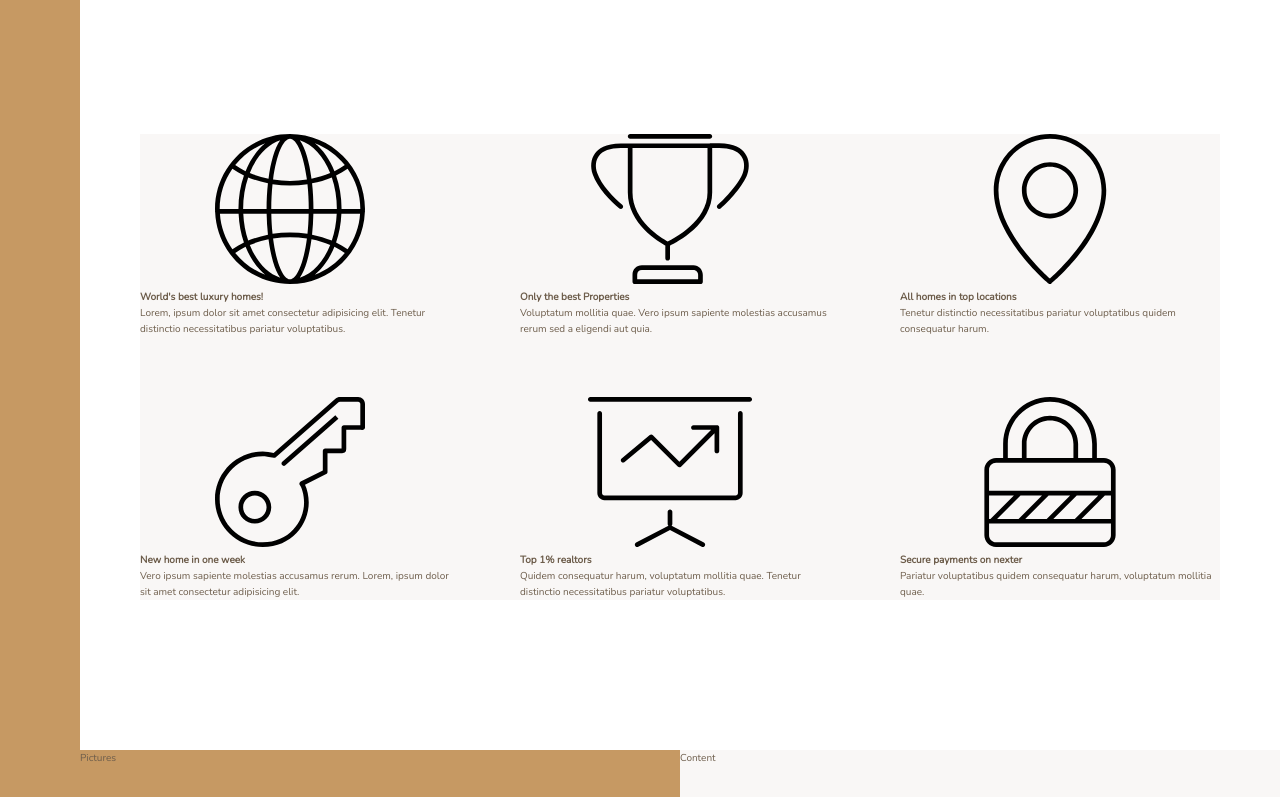
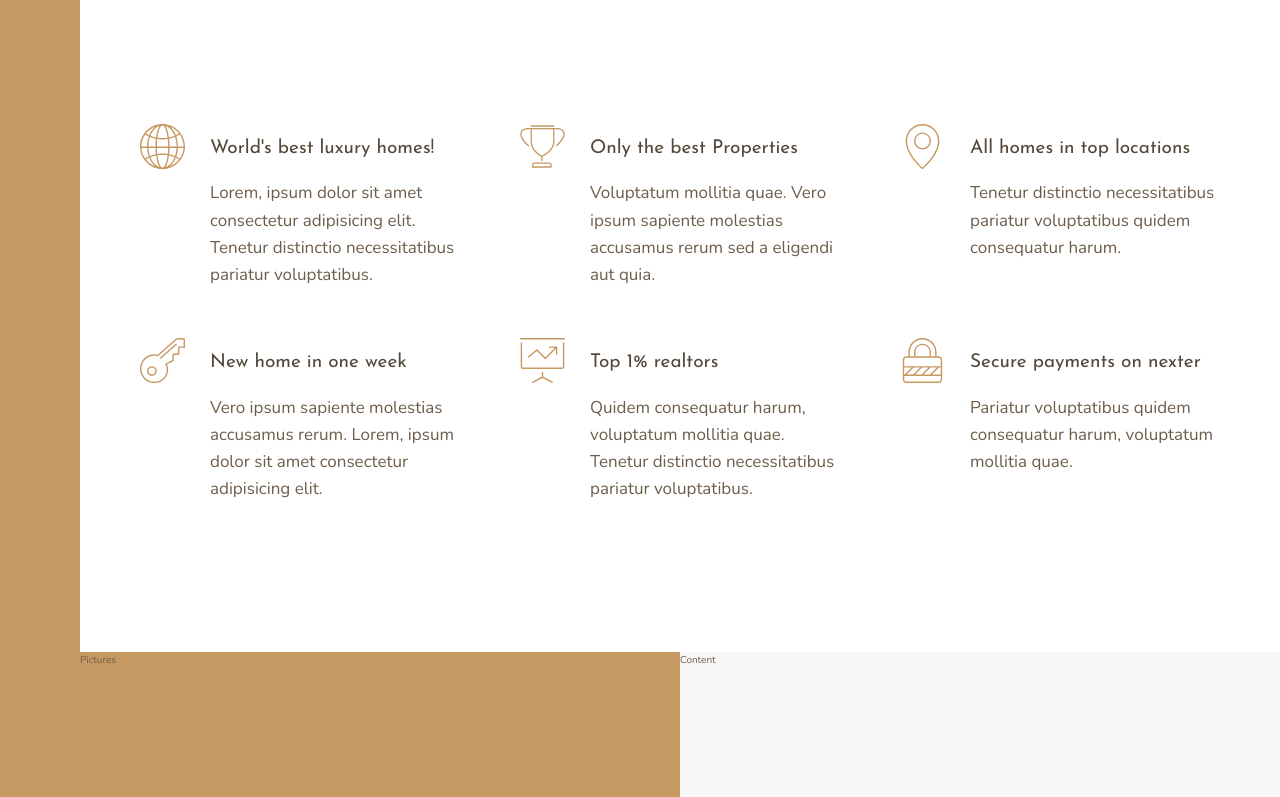
Before and after one commit to Caiko/nexter-course-project, a website: page index.html in a window 1280 px wide. Shown: the part 656-1453 px from the top of the page. Drawn offline with nearby package versions, Linux system fonts and the light colour scheme.

Commit message:
Finished Features

```diff
--- a/index.html
+++ b/index.html
@@ -26,7 +26,7 @@
         <svg class="feature__icon">
           <use xlink:href="img/sprite.svg#icon-global"></use>
         </svg>
-        <h4 class="heading-4">World's best luxury homes!</h4>
+        <h4 class="heading-4 heading-4--dark">World's best luxury homes!</h4>
         <p class="feature__text">
           Lorem, ipsum dolor sit amet consectetur adipisicing elit. Tenetur
           distinctio necessitatibus pariatur voluptatibus.
@@ -36,7 +36,7 @@
         <svg class="feature__icon">
           <use xlink:href="img/sprite.svg#icon-trophy"></use>
         </svg>
-        <h4 class="heading-4">Only the best Properties</h4>
+        <h4 class="heading-4 heading-4--dark">Only the best Properties</h4>
         <p class="feature__text">
           Voluptatum mollitia quae. Vero ipsum sapiente molestias accusamus
           rerum sed a eligendi aut quia.
@@ -46,7 +46,7 @@
         <svg class="feature__icon">
           <use xlink:href="img/sprite.svg#icon-map-pin"></use>
         </svg>
-        <h4 class="heading-4">All homes in top locations</h4>
+        <h4 class="heading-4 heading-4--dark">All homes in top locations</h4>
         <p class="feature__text">
           Tenetur distinctio necessitatibus pariatur voluptatibus quidem
           consequatur harum.
@@ -56,7 +56,7 @@
         <svg class="feature__icon">
           <use xlink:href="img/sprite.svg#icon-key"></use>
         </svg>
-        <h4 class="heading-4">New home in one week</h4>
+        <h4 class="heading-4 heading-4--dark">New home in one week</h4>
         <p class="feature__text">
           Vero ipsum sapiente molestias accusamus rerum. Lorem, ipsum dolor sit
           amet consectetur adipisicing elit.
@@ -66,7 +66,7 @@
         <svg class="feature__icon">
           <use xlink:href="img/sprite.svg#icon-presentation"></use>
         </svg>
-        <h4 class="heading-4">Top 1% realtors</h4>
+        <h4 class="heading-4 heading-4--dark">Top 1% realtors</h4>
         <p class="feature__text">
           Quidem consequatur harum, voluptatum mollitia quae. Tenetur distinctio
           necessitatibus pariatur voluptatibus.
@@ -76,7 +76,7 @@
         <svg class="feature__icon">
           <use xlink:href="img/sprite.svg#icon-lock"></use>
         </svg>
-        <h4 class="heading-4">Secure payments on nexter</h4>
+        <h4 class="heading-4 heading-4--dark">Secure payments on nexter</h4>
         <p class="feature__text">
           Pariatur voluptatibus quidem consequatur harum, voluptatum mollitia
           quae.
--- a/sass/_features.scss
+++ b/sass/_features.scss
@@ -1,16 +1,34 @@
 @use "base" as *;
 
 .features {
-  background-color: $color-grey-light-1;
   grid-column: center-start / center-end;
 
   margin: 15rem 0;
 
   display: grid;
-  grid-template-columns: repeat(3, 1fr);
+  // grid-template-columns: repeat(3, 1fr);
   // we don't declare rows because they will be created implicitly
+  grid-template-columns: repeat(auto-fit, minmax(25rem, 1fr));
+  // auto-fit will create as many columns as possible to fill the container
+  // minmax(25rem, 1fr) will create columns with a minimum width of 25rem and a maximum width of 1fr
   gap: 6rem;
+  align-items: start; // Properly aligns the items in the start of the row
 }
 
 .feature {
+  display: grid;
+  grid-template-columns: min-content 1fr;
+  gap: 1.5rem 2.5rem;
+
+  &__icon {
+    fill: $color-primary;
+    width: 4.5rem;
+    height: 4.5rem;
+    grid-row: 1 / span 2;
+    transform: translateY(-1rem);
+  }
+
+  &__text {
+    font-size: 1.7rem;
+  }
 }
--- a/sass/_typography.scss
+++ b/sass/_typography.scss
@@ -0,0 +1,30 @@
+@use "base" as *;
+
+%heading {
+  font-family: $font-display;
+  font-weight: 400;
+}
+
+.heading-1 {
+  @extend %heading;
+}
+
+.heading-2 {
+  @extend %heading;
+}
+
+.heading-3 {
+  @extend %heading;
+}
+
+.heading-4 {
+  @extend %heading;
+  font-size: 1.9rem;
+
+  &--light {
+    color: $color-grey-light-1;
+  }
+  &--dark {
+    color: $color-grey-dark-1;
+  }
+}
```
Also changed, not shown: css/style.css, 1 other file.
